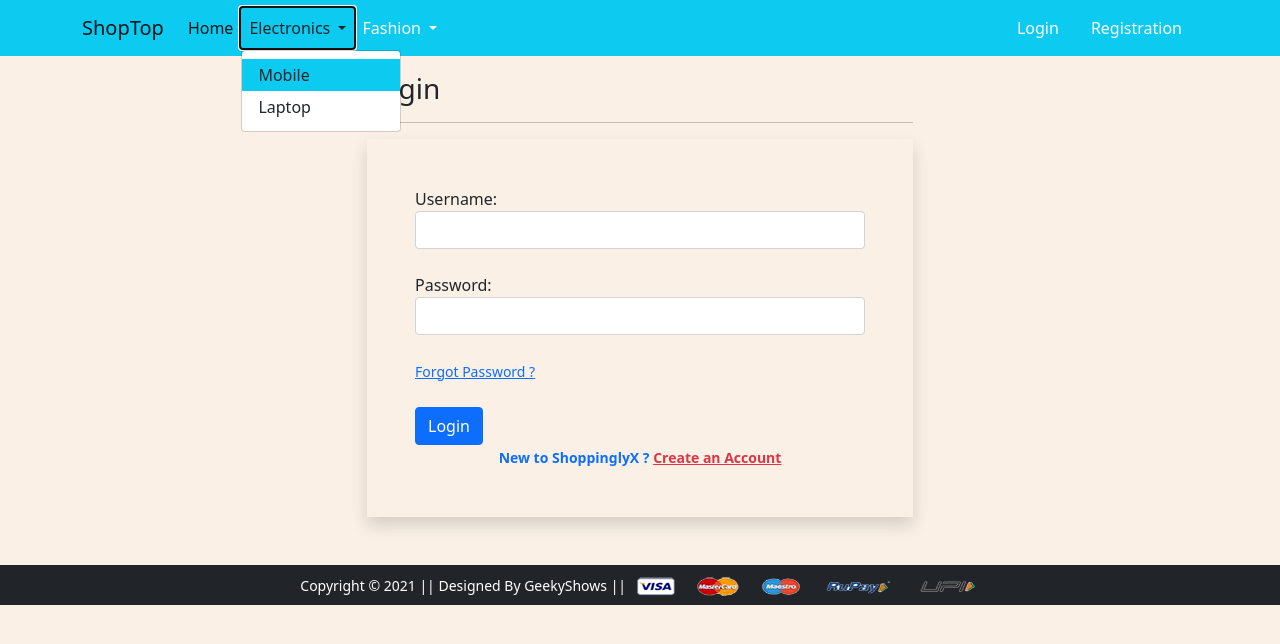
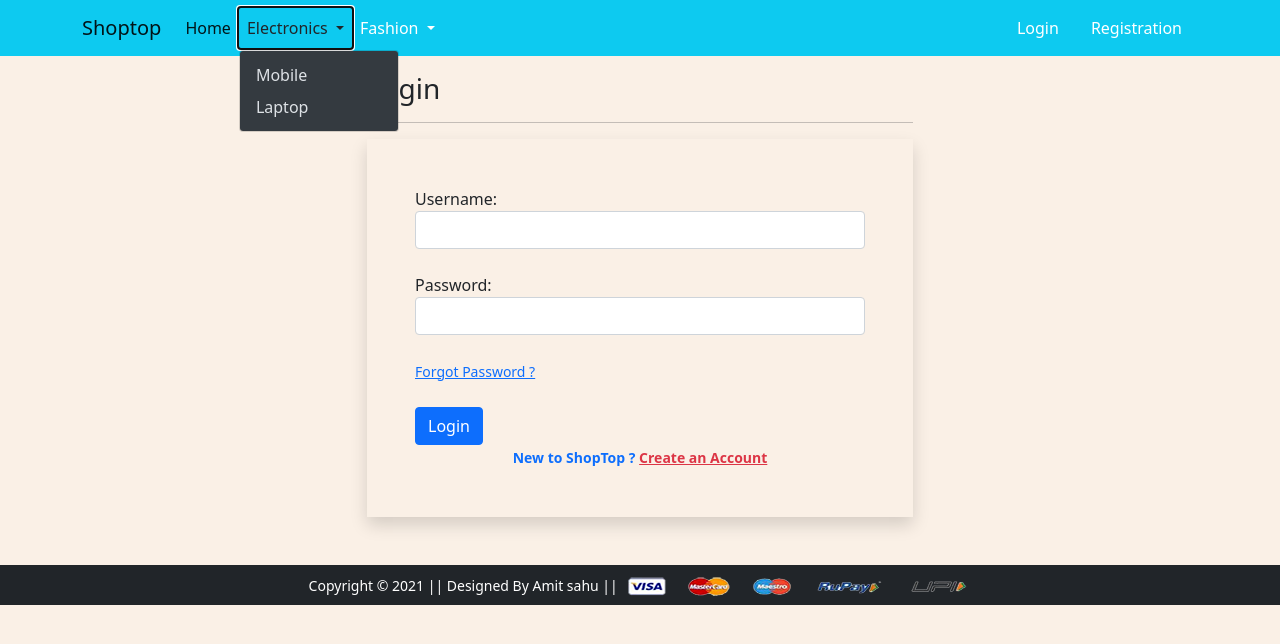
Before and after one commit to amitsahuits/ShopTop-e-commerce-project, a Django app: page /accounts/login/ in a window 1280 px wide, after a click on "Electronics". Shown: the top 644 px of the page. Run offline with Django 3.2, Linux system fonts and the light colour scheme; some libraries are stand-ins or nearby versions.

Commit message:
commit after all edits

```diff
--- a/app/templates/app/base.html
+++ b/app/templates/app/base.html
@@ -29,7 +29,7 @@
   <body>
     <nav class="navbar navbar-expand-lg navbar-light bg-info" style="background-color: #e3f2fd;">
      <div class="container">
-       <a class="navbar-brand" href="/">ShopTop</a>
+       <a class="navbar-brand" href="/">Shoptop</a>
        <button class="navbar-toggler" type="button" data-bs-toggle="collapse" data-bs-target="#navbarSupportedContent" aria-controls="navbarSupportedContent" aria-expanded="false" aria-label="Toggle navigation">
          <span class="navbar-toggler-icon"></span>
        </button>
@@ -42,8 +42,8 @@
              <a class="nav-link dropdown-toggle text-dark" href="#" id="electronicsDropdown" role="button" data-bs-toggle="dropdown" aria-expanded="false">
                Electronics
              </a>
-             <ul class="dropdown-menu" aria-labelledby="electronicsDropdown">
-               <li><a class="dropdown-item bg-info" href="{% url 'mobile' %}">Mobile</a></li>
+             <ul class="dropdown-menu dropdown-menu-dark" aria-labelledby="electronicsDropdown">
+               <li><a class="dropdown-item " href="{% url 'mobile' %}">Mobile</a></li>
                <li><a class="dropdown-item " href="{% url 'laptop' %}">Laptop</a></li>
              </ul>
            </li>
@@ -65,7 +65,7 @@
               <a class="nav-link dropdown-toggle text-white" href="#" id="profileDropdown" role="button" data-bs-toggle="dropdown" aria-expanded="false">
                 {{request.user.username|capfirst}}
               </a>
-              <ul class="dropdown-menu" aria-labelledby="profileDropdown">
+              <ul class="dropdown-menu dropdown-menu-dark" aria-labelledby="profileDropdown">
                 <li><a class="dropdown-item" href="{% url 'profile' %}">Profile</a></li>
                 <li><a class="dropdown-item" href="{% url 'orders' %}">Orders</a></li>
                 <li><a class="dropdown-item" href="{% url 'passwordchange' %}">Change Password</a></li>
@@ -96,7 +96,7 @@
 
     <!-- Start Footer -->
     <footer class="container-fluid bg-dark text-center p-2 mt-5">
-        <small class="text-white">Copyright &copy; 2021 || Designed By GeekyShows || </small>
+        <small class="text-white">Copyright &copy; 2021 || Designed By Amit sahu || </small>
         <img src="{% static 'app/images/payment.png' %}" alt="" srcset="" class="img-fluid" height="2px">
     </footer> <!-- End Footer -->
 
--- a/app/templates/app/login.html
+++ b/app/templates/app/login.html
@@ -17,7 +17,7 @@
      <small><a href="{% url 'password_reset' %}">Forgot Password ?</a></small> <br>
      <input type="submit" class="btn btn-primary mt-4" value="Login">
      <br>
-     <div class="text-center text-primary fw-bold"><small>New to ShoppinglyX ? <a href="{% url 'customerregistration' %}" class="text-danger">Create an Account</a> </small></div>
+     <div class="text-center text-primary fw-bold"><small>New to ShopTop ? <a href="{% url 'customerregistration' %}" class="text-danger">Create an Account</a> </small></div>
 
      {% if form.non_field_errors %}
       {% for error in form.non_field_errors %}
--- a/app/views.py
+++ b/app/views.py
@@ -182,7 +182,7 @@ def address(request):
 	if request.user.is_authenticated:
 		totalitem = len(Cart.objects.filter(user=request.user))
 	add = Customer.objects.filter(user=request.user)
-	return render(request, 'app/address.html', {'add':add, 'active':'btn-primary', 'totalitem':totalitem})
+	return render(request, 'app/address.html', {'add':add, 'active':'btn-info', 'totalitem':totalitem})
 
 @login_required
 def orders(request):
@@ -238,7 +238,7 @@ class ProfileView(View):
 		if request.user.is_authenticated:
 			totalitem = len(Cart.objects.filter(user=request.user))
 		form = CustomerProfileForm()
-		return render(request, 'app/profile.html', {'form':form, 'active':'btn-primary', 'totalitem':totalitem})
+		return render(request, 'app/profile.html', {'form':form, 'active':'btn-info', 'totalitem':totalitem})
 
 	def post(self, request):
 		totalitem = 0
```
Also changed, not shown: app/templates/app/home.html (+16 -15 lines), app/static/app/images/banner/logo.png (added), db.sqlite3.
